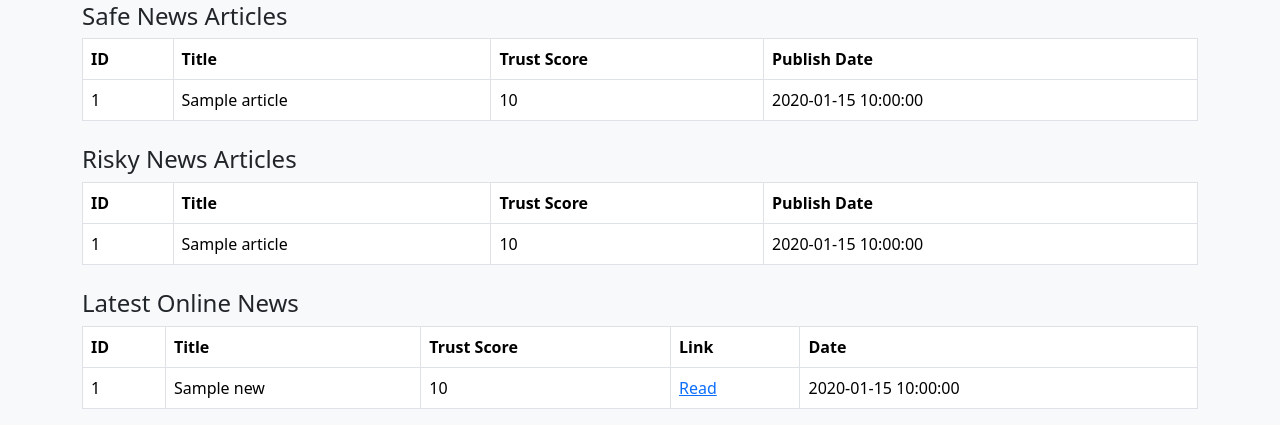
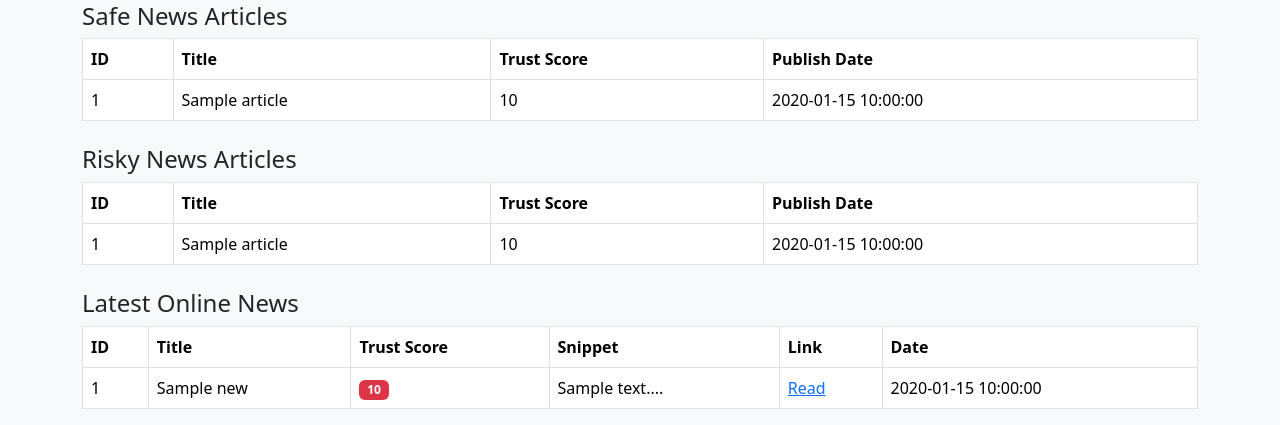
Before and after one commit to elder0209/myflaskapp, a Flask app: template templates/index.html in a window 1280 px wide. Shown: the part 1024-1449 px from the top of the page. Run offline with Flask 3, Linux system fonts and the light colour scheme; the template is opened without the code that fills it: most values are stand-ins (such as "Sample title", 1, 10 or a date in 2020).

Commit message:
Update index.html

```diff
--- a/templates/index.html
+++ b/templates/index.html
@@ -79,24 +79,30 @@
         {% endfor %}
     </table>
 
-    <!-- Latest Online News -->
+        <!-- Latest Online News -->
     <h4 class="mt-4">Latest Online News</h4>
     <table class="table table-bordered">
-        <tr><th>ID</th><th>Title</th><th>Trust Score</th><th>Link</th><th>Date</th></tr>
+        <tr><th>ID</th><th>Title</th><th>Trust Score</th><th>Snippet</th><th>Link</th><th>Date</th></tr>
         {% if latest_online %}
             {% for news in latest_online %}
             <tr>
-                <td>{{ news.id }}</td>
+                <td>{{ news.article_id }}</td>
                 <td>{{ news.title }}</td>
-                <td>{{ news.trust_score }}</td>
+                <td>
+                    <span class="badge bg-{{ 'success' if news.trust_score >= 60 else 'danger' }}">
+                        {{ news.trust_score }}
+                    </span>
+                </td>
+                <td>{{ news.content[:120] }}...</td>
                 <td><a href="{{ news.url }}" target="_blank">Read</a></td>
-                <td>{{ news.date }}</td>
+                <td>{{ news.publish_date }}</td>
             </tr>
             {% endfor %}
         {% else %}
-            <tr><td colspan="5" class="text-center">No latest online news available.</td></tr>
+            <tr><td colspan="6" class="text-center">No online news available.</td></tr>
         {% endif %}
     </table>
+
 </div>
 <script src="https://cdn.jsdelivr.net/npm/bootstrap@5.3.2/dist/js/bootstrap.bundle.min.js"></script>
 </body>
```
